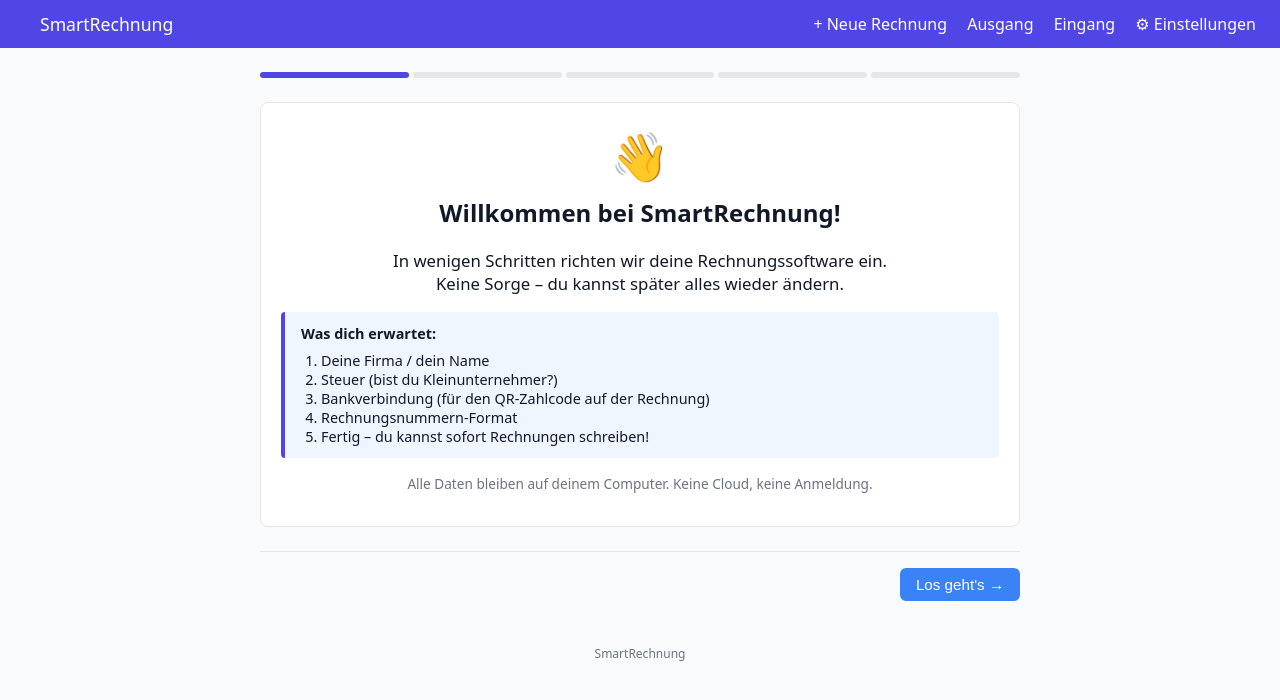
After one commit to soerenhue/smartrechnung, a FastAPI app: page /einrichtung in a window 1280 px wide. The commit adds this page. Shown: the top 700 px of the page. Run offline with FastAPI, Linux system fonts and the light colour scheme.

Commit message:
Einrichtungs-Wizard + Einstellungs-Dashboard für einfachere Bedienung
- /einrichtung: 5-Schritt-Wizard beim ersten Start - Begrüßung, Firma,
  Steuer-Regime (mit Erklärungen welche Option wann passt), Bank mit
  QR-Erklärung, Rechnungsnummer-Vorlagen (drei Klick-Optionen statt
  Platzhalter raten). Fortschrittsbalken oben, Zurück/Weiter-Buttons,
  Pflichtfeld-Validierung im Browser.
- Erste Öffnung leitet jetzt auf /einrichtung statt auf das lange
  Firmenformular.
- /einstellungen: Dashboard mit 10 Kacheln (Firmendaten, Bank, Nummern,
  SMTP, PDF-Vorlage, Logo, Kunden, Firmen, GoBD-Export, Über), jede mit
  Status-Anzeige ob eingerichtet oder nicht.
- Navigation aufgeräumt: nur noch 'Neue Rechnung' (prominent), 'Ausgang',
  'Eingang', 'Einstellungen' - alles Weitere ist über das Dashboard
  erreichbar.

Co-Authored-By: Claude Opus 4.7 <noreply@anthropic.com>
Claude-Session: https://claude.ai/code/session_012h5UeUb7FVeQUHKTYmwjrq

```diff
--- a/app/main.py
+++ b/app/main.py
@@ -135,11 +135,29 @@ def about_page(request: Request):
     return _render(request, "about.html", {"version": "1.0"})
 
 
+@app.get("/einrichtung")
+def wizard_page(request: Request):
+    """Onboarding-Wizard für die erste Firma (einfacher als /firmen/neu)."""
+    return _render(request, "wizard.html", {})
+
+
+@app.get("/einstellungen")
+def settings_dashboard(request: Request, db: Session = Depends(get_db)):
+    """Zentrales Einstellungs-Dashboard mit Kacheln zu allen Bereichen."""
+    companies = list_companies()
+    if not companies:
+        return RedirectResponse("/einrichtung", status_code=303)
+    c = active_company(request) or companies[0]
+    customer_count = db.query(Customer).filter(Customer.company_slug == c.slug).count() if c else 0
+    return _render(request, "settings_dashboard.html",
+                   {"customer_count": customer_count})
+
+
 @app.get("/")
 def index(request: Request, db: Session = Depends(get_db)):
     companies = list_companies()
     if not companies:
-        return RedirectResponse("/firmen/neu?first=1", status_code=303)
+        return RedirectResponse("/einrichtung", status_code=303)
     c = active_company(request) or companies[0]
     if not c.is_configured():
         return RedirectResponse(f"/firmen/{c.slug}", status_code=303)
--- a/app/templates/base.html
+++ b/app/templates/base.html
@@ -78,12 +78,10 @@
       </form>
     {% endif %}
     <nav>
+      <a href="/neu">+ Neue Rechnung</a>
       <a href="/">Ausgang</a>
-      <a href="/neu">Neue Rechnung</a>
       <a href="/eingang">Eingang</a>
-      <a href="/kunden">Kunden</a>
-      <a href="/firmen">Firmen</a>
-      <a href="/export/gobd">GoBD-Export</a>
+      <a href="/einstellungen">⚙ Einstellungen</a>
     </nav>
   </div>
 </header>
--- /dev/null
+++ b/app/templates/wizard.html
@@ -0,0 +1,309 @@
+{% extends "base.html" %}
+{% block title %}Einrichtung{% endblock %}
+{% block content %}
+<style>
+  .wizard { max-width: 760px; margin: 20px auto; }
+  .wizard-progress { display: flex; margin-bottom: 24px; gap: 4px; }
+  .wizard-progress .step { flex: 1; height: 6px; background: #e5e7eb; border-radius: 3px; }
+  .wizard-progress .step.active { background: var(--primary); }
+  .wizard-progress .step.done { background: #10b981; }
+  .wizard-step { display: none; }
+  .wizard-step.active { display: block; }
+  .wizard-step h2 { margin-top: 0; font-size: 1.5rem; }
+  .wizard-step .hint { background: #eff6ff; border-left: 4px solid var(--primary);
+                       padding: 12px 16px; margin: 12px 0; border-radius: 4px;
+                       font-size: 0.9rem; }
+  .wizard-nav { display: flex; justify-content: space-between; margin-top: 24px;
+                padding-top: 16px; border-top: 1px solid var(--border); }
+  .wizard-nav .btn { min-width: 120px; }
+  .big-choice { display: block; padding: 16px 20px; margin: 10px 0;
+                border: 2px solid var(--border); border-radius: 8px;
+                cursor: pointer; transition: all 0.15s; }
+  .big-choice:hover { border-color: var(--primary); background: #f8fafc; }
+  .big-choice input { display: none; }
+  .big-choice input:checked + .label { color: var(--primary); }
+  .big-choice.selected { border-color: var(--primary); background: #eff6ff; }
+  .big-choice .label { font-weight: 600; font-size: 1rem; }
+  .big-choice .desc { font-size: 0.85rem; color: var(--muted); margin-top: 4px; }
+  .step-num { display: inline-block; background: var(--primary); color: #fff;
+              width: 28px; height: 28px; border-radius: 50%; text-align: center;
+              line-height: 28px; font-weight: 700; margin-right: 10px; }
+  .big-icon { text-align: center; font-size: 3rem; margin-bottom: 8px; }
+</style>
+
+<div class="wizard">
+  <div class="wizard-progress">
+    <div class="step active" data-s="1"></div>
+    <div class="step" data-s="2"></div>
+    <div class="step" data-s="3"></div>
+    <div class="step" data-s="4"></div>
+    <div class="step" data-s="5"></div>
+  </div>
+
+  <form method="post" action="/firmen/neu" enctype="multipart/form-data">
+
+    <!-- SCHRITT 1: Begrüßung -->
+    <div class="wizard-step active" data-step="1">
+      <div class="card">
+        <div class="big-icon">👋</div>
+        <h2 style="text-align:center">Willkommen bei SmartRechnung!</h2>
+        <p style="text-align:center;font-size:1.05rem">
+          In wenigen Schritten richten wir deine Rechnungssoftware ein.<br>
+          Keine Sorge – du kannst später alles wieder ändern.
+        </p>
+        <div class="hint">
+          <strong>Was dich erwartet:</strong>
+          <ol style="margin:8px 0 0 20px;padding:0">
+            <li>Deine Firma / dein Name</li>
+            <li>Steuer (bist du Kleinunternehmer?)</li>
+            <li>Bankverbindung (für den QR-Zahlcode auf der Rechnung)</li>
+            <li>Rechnungsnummern-Format</li>
+            <li>Fertig – du kannst sofort Rechnungen schreiben!</li>
+          </ol>
+        </div>
+        <p class="muted" style="text-align:center;font-size:0.85rem;margin-top:16px">
+          Alle Daten bleiben auf deinem Computer. Keine Cloud, keine Anmeldung.
+        </p>
+      </div>
+      <div class="wizard-nav">
+        <span></span>
+        <button type="button" class="btn" onclick="wizNext()">Los geht's →</button>
+      </div>
+    </div>
+
+    <!-- SCHRITT 2: Firmendaten -->
+    <div class="wizard-step" data-step="2">
+      <div class="card">
+        <h2><span class="step-num">1</span>Deine Firma</h2>
+        <p class="muted">Diese Angaben stehen auf jeder Rechnung oben als Absender.</p>
+
+        <label>Anzeigename für dich (nur intern) *</label>
+        <input name="display_name" required placeholder='z.B. "Meine Firma" oder "Onkels Werkstatt"'>
+        <p class="muted" style="font-size:0.8rem">
+          Siehst nur du – oben rechts in der App, falls du mehrere Firmen verwaltest.
+        </p>
+
+        <label style="margin-top:14px">Firma oder dein voller Name *</label>
+        <input name="seller_name" required placeholder="Max Mustermann oder Mustermann GmbH">
+
+        <label style="margin-top:14px">E-Mail-Adresse *</label>
+        <input name="seller_email" required type="email" placeholder="rechnung@firma.de">
+
+        <div class="grid" style="margin-top:14px">
+          <div><label>Straße und Nummer *</label>
+            <input name="seller_street" required placeholder="Musterstraße 1"></div>
+          <div><label>Land</label>
+            <input name="seller_country" value="DE" maxlength="2"></div>
+          <div><label>PLZ *</label>
+            <input name="seller_postcode" required placeholder="12345"></div>
+          <div><label>Ort *</label>
+            <input name="seller_city" required placeholder="Musterstadt"></div>
+        </div>
+      </div>
+      <div class="wizard-nav">
+        <button type="button" class="btn btn-secondary" onclick="wizBack()">← Zurück</button>
+        <button type="button" class="btn" onclick="wizNext()">Weiter →</button>
+      </div>
+    </div>
+
+    <!-- SCHRITT 3: Steuer-Regime -->
+    <div class="wizard-step" data-step="3">
+      <div class="card">
+        <h2><span class="step-num">2</span>Umsatzsteuer</h2>
+        <p class="muted">Wähle, was auf dich zutrifft. Weißt du es nicht? Frag deinen Steuerberater
+           oder schau in deine letzte Steuererklärung.</p>
+
+        <label class="big-choice" onclick="selectChoice(this,'tax_regime','regular')">
+          <input type="radio" name="tax_regime" value="regular" checked>
+          <div class="label">📊 Regelbesteuerung</div>
+          <div class="desc">Ich berechne 19% oder 7% Umsatzsteuer auf meinen Rechnungen.
+             (Das Normale für die meisten Firmen.)</div>
+        </label>
+
+        <label class="big-choice" onclick="selectChoice(this,'tax_regime','small_business')">
+          <input type="radio" name="tax_regime" value="small_business">
+          <div class="label">🏠 Kleinunternehmer (§ 19 UStG)</div>
+          <div class="desc">Ich mache weniger als 22.000 €/Jahr Umsatz und
+             nutze die Kleinunternehmer-Regelung. Keine USt auf meinen Rechnungen.
+             SmartRechnung schreibt automatisch den richtigen Hinweis drauf.</div>
+        </label>
+
+        <label class="big-choice" onclick="selectChoice(this,'tax_regime','vat_exempt')">
+          <input type="radio" name="tax_regime" value="vat_exempt">
+          <div class="label">🏥 Umsatzsteuerbefreit</div>
+          <div class="desc">Ärzte, Heilberufe, bestimmte Bildung –
+             grundsätzlich befreit von USt.</div>
+        </label>
+
+        <div style="margin-top:20px;padding-top:16px;border-top:1px solid var(--border)">
+          <p class="muted" style="font-size:0.85rem;margin-bottom:12px">
+            <strong>Steuernummer oder USt-IdNr?</strong> Mindestens eines ist Pflicht
+            auf der Rechnung (nach UStG § 14).
+          </p>
+          <div class="grid">
+            <div><label>USt-IdNr. (empfohlen)</label>
+              <input name="seller_tax_id" placeholder="DE123456789"></div>
+            <div><label>oder Steuernummer</label>
+              <input name="seller_tax_number" placeholder="12/345/67890"></div>
+          </div>
+        </div>
+      </div>
+      <div class="wizard-nav">
+        <button type="button" class="btn btn-secondary" onclick="wizBack()">← Zurück</button>
+        <button type="button" class="btn" onclick="wizNext()">Weiter →</button>
+      </div>
+    </div>
+
+    <!-- SCHRITT 4: Bank -->
+    <div class="wizard-step" data-step="4">
+      <div class="card">
+        <h2><span class="step-num">3</span>Bankverbindung</h2>
+        <p class="muted">Damit deine Kunden wissen, wohin sie das Geld überweisen sollen.
+           SmartRechnung druckt automatisch einen QR-Code auf jede Rechnung – deine Kunden
+           scannen ihn mit ihrer Banking-App und müssen nur noch bestätigen.</p>
+
+        <div class="grid">
+          <div><label>IBAN</label>
+            <input name="seller_iban" placeholder="DE89 3704 0044 0532 0130 00"></div>
+          <div><label>BIC (optional bei DE)</label>
+            <input name="seller_bic" placeholder="COBADEFFXXX"></div>
+          <div style="grid-column:1/-1"><label>Name deiner Bank</label>
+            <input name="seller_bank" placeholder="z.B. Volksbank Musterstadt"></div>
+        </div>
+
+        <div class="hint" style="margin-top:16px">
+          <label style="display:flex;align-items:center;gap:10px;cursor:pointer;margin:0">
+            <input type="checkbox" name="qr_code_enabled" value="1" checked
+                   style="width:auto;margin:0;transform:scale(1.3)">
+            <span><strong>QR-Zahlcode auf jede Rechnung drucken</strong> (empfohlen)</span>
+          </label>
+        </div>
+
+        <p class="muted" style="font-size:0.8rem;margin-top:16px">
+          Keine Bank angegeben? Du kannst das später jederzeit in den Einstellungen nachtragen.
+          Rechnungen funktionieren auch ohne.
+        </p>
+      </div>
+      <div class="wizard-nav">
+        <button type="button" class="btn btn-secondary" onclick="wizBack()">← Zurück</button>
+        <button type="button" class="btn" onclick="wizNext()">Weiter →</button>
+      </div>
+    </div>
+
+    <!-- SCHRITT 5: Nummernkreis + Abschluss -->
+    <div class="wizard-step" data-step="5">
+      <div class="card">
+        <h2><span class="step-num">4</span>Rechnungsnummern</h2>
+        <p class="muted">Jede Rechnung braucht eine fortlaufende Nummer (Pflicht!).
+           SmartRechnung zählt automatisch hoch – du bestimmst nur das Format.</p>
+
+        <label class="big-choice" onclick="setFormat(this,'{year}-{nn:03d}',1)">
+          <div class="label">🅰️ Standard: 2026-001</div>
+          <div class="desc">Jahr und dreistellige Nummer. Fängt bei 001 an.
+             <strong>Empfohlen für die meisten.</strong></div>
+        </label>
+
+        <label class="big-choice" onclick="setFormat(this,'RE-{yy}{mm:02d}-{nn:04d}',1)">
+          <div class="label">🅱️ Mit Monat: RE-2611-0001</div>
+          <div class="desc">Monat+Jahr+fortlaufende Nummer. Gut für viele Rechnungen pro Monat.</div>
+        </label>
+
+        <label class="big-choice" onclick="setFormat(this,'{year}/{nn}',1)">
+          <div class="label">🅲 Minimal: 2026/1</div>
+          <div class="desc">So knapp wie möglich.</div>
+        </label>
+
+        <div style="margin-top:16px;padding-top:16px;border-top:1px solid var(--border)">
+          <label>Eigenes Format (für Fortgeschrittene)</label>
+          <input name="number_format" id="number_format" value="{year}-{nn:03d}">
+          <input type="hidden" name="next_number" id="next_number" value="1">
+          <p class="muted" style="font-size:0.8rem">
+            Platzhalter: <code>{year}</code> = 2026, <code>{yy}</code> = 26,
+            <code>{mm:02d}</code> = 11, <code>{nn:03d}</code> = 001.
+          </p>
+        </div>
+      </div>
+
+      <div class="card" style="background:#ecfdf5;border-color:#10b981">
+        <div class="big-icon">🎉</div>
+        <h2 style="text-align:center;margin:0">Fertig!</h2>
+        <p style="text-align:center">
+          Das war's. Klicke auf <strong>"Loslegen"</strong> und du landest direkt
+          auf deiner ersten Rechnung.
+        </p>
+        <p class="muted" style="text-align:center;font-size:0.85rem">
+          Alles Weitere (Logo, Farben, E-Mail-Versand, PDF-Vorlage) kannst du jederzeit
+          über <strong>Einstellungen</strong> oben in der Menüleiste anpassen.
+        </p>
+      </div>
+
+      <div class="wizard-nav">
+        <button type="button" class="btn btn-secondary" onclick="wizBack()">← Zurück</button>
+        <button type="submit" class="btn" style="background:#10b981;min-width:200px;font-size:1.1rem;padding:12px">
+          🚀 Loslegen
+        </button>
+      </div>
+    </div>
+
+  </form>
+</div>
+
+<script>
+  let wizCurr = 1;
+  const wizMax = 5;
+
+  function wizShow(n) {
+    document.querySelectorAll('.wizard-step').forEach(s => s.classList.remove('active'));
+    document.querySelector('.wizard-step[data-step="' + n + '"]').classList.add('active');
+    document.querySelectorAll('.wizard-progress .step').forEach(s => {
+      const i = parseInt(s.dataset.s);
+      s.classList.remove('active','done');
+      if (i < n) s.classList.add('done');
+      if (i === n) s.classList.add('active');
+    });
+    wizCurr = n;
+    window.scrollTo({ top: 0, behavior: 'smooth' });
+  }
+
+  function wizNext() {
+    const step = document.querySelector('.wizard-step.active');
+    const required = step.querySelectorAll('input[required]');
+    for (const inp of required) {
+      if (!inp.value.trim()) {
+        inp.focus();
+        inp.style.borderColor = '#dc2626';
+        setTimeout(() => inp.style.borderColor = '', 2000);
+        return;
+      }
+    }
+    if (wizCurr < wizMax) wizShow(wizCurr + 1);
+  }
+
+  function wizBack() {
+    if (wizCurr > 1) wizShow(wizCurr - 1);
+  }
+
+  function selectChoice(label, name, value) {
+    document.querySelectorAll('.big-choice').forEach(c => {
+      if (c.querySelector(`input[name="${name}"]`)) c.classList.remove('selected');
+    });
+    label.classList.add('selected');
+    label.querySelector('input').checked = true;
+  }
+
+  function setFormat(label, fmt, next) {
+    document.getElementById('number_format').value = fmt;
+    document.getElementById('next_number').value = next;
+    document.querySelectorAll('.wizard-step[data-step="5"] .big-choice').forEach(c => c.classList.remove('selected'));
+    label.classList.add('selected');
+  }
+
+  // Erste Wahl bei Steuer-Regime markieren
+  document.addEventListener('DOMContentLoaded', () => {
+    const first = document.querySelector('.wizard-step[data-step="3"] .big-choice');
+    if (first) first.classList.add('selected');
+    const firstFormat = document.querySelector('.wizard-step[data-step="5"] .big-choice');
+    if (firstFormat) firstFormat.classList.add('selected');
+  });
+</script>
+{% endblock %}
```
Also changed, not shown: app/templates/settings_dashboard.html (added, +121 -0 lines).
